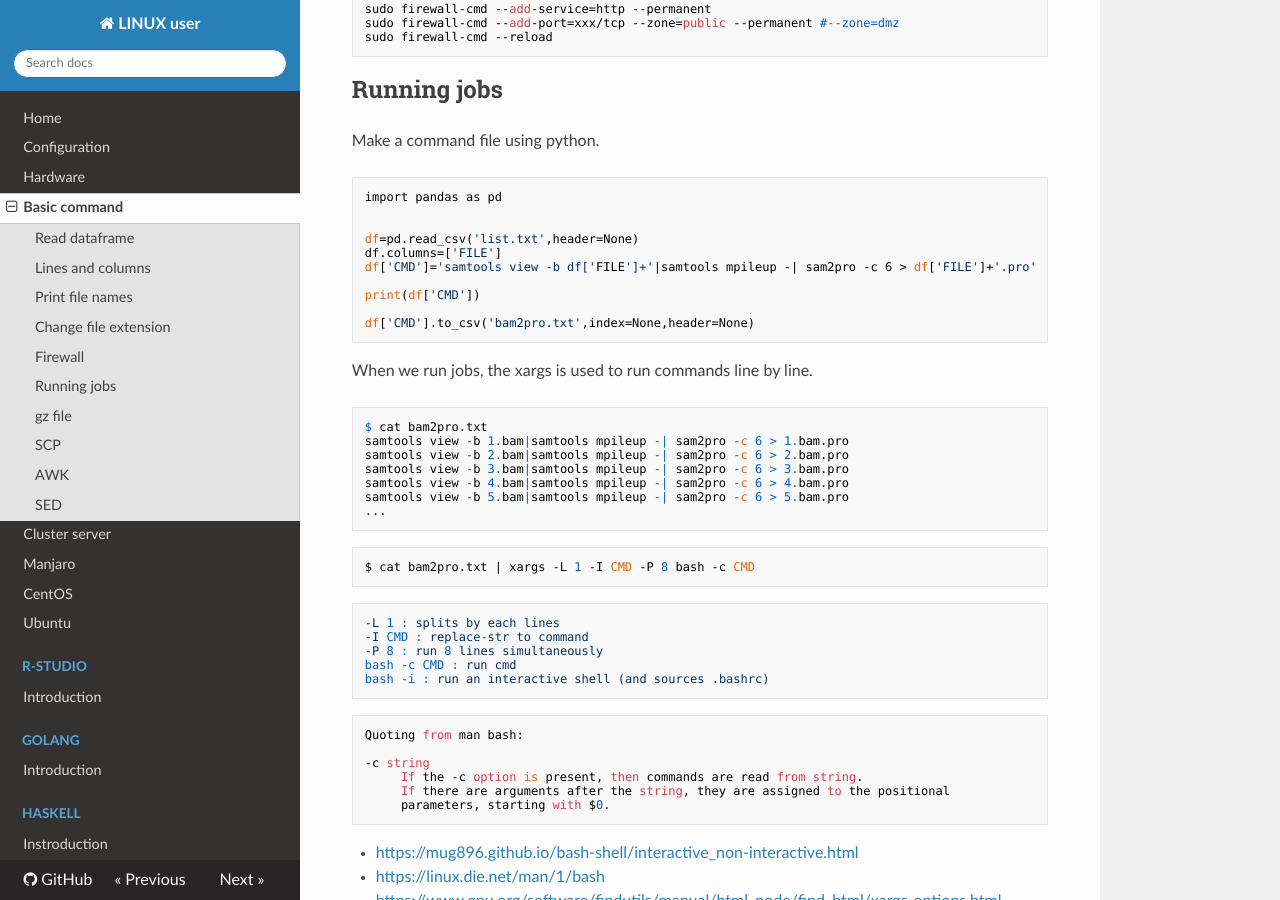
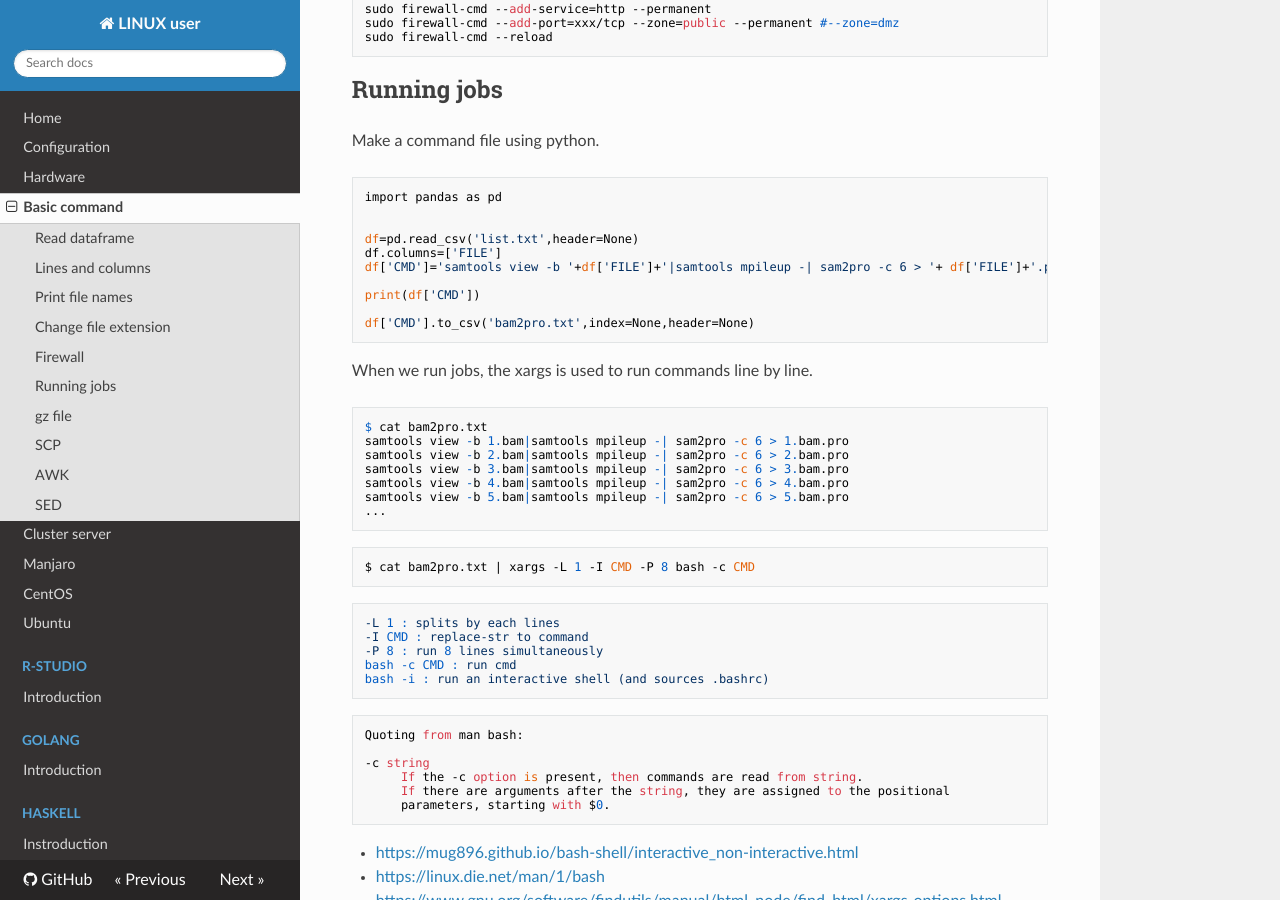
Before and after one commit to WonyoungCho/LINUX, an MkDocs documentation site: the page built from docs/basic_comm.md, in a window 1280 px wide and 900 px high, scrolled down 890 px. Built offline with MkDocs 1.6.1, drawn with Linux system fonts in a browser that asks for light colours; nearby versions of some CDN libraries; old or Windows-style settings are respelled for this version of MkDocs.

```diff
--- a/docs/basic_comm.md
+++ b/docs/basic_comm.md
@@ -44,7 +44,7 @@ import pandas as pd
 
 df=pd.read_csv('list.txt',header=None)
 df.columns=['FILE']
-df['CMD']='samtools view -b df['FILE']+'|samtools mpileup -| sam2pro -c 6 > df['FILE']+'.pro'
+df['CMD']='samtools view -b '+df['FILE']+'|samtools mpileup -| sam2pro -c 6 > '+ df['FILE']+'.pro'
 
 print(df['CMD'])
 
```
